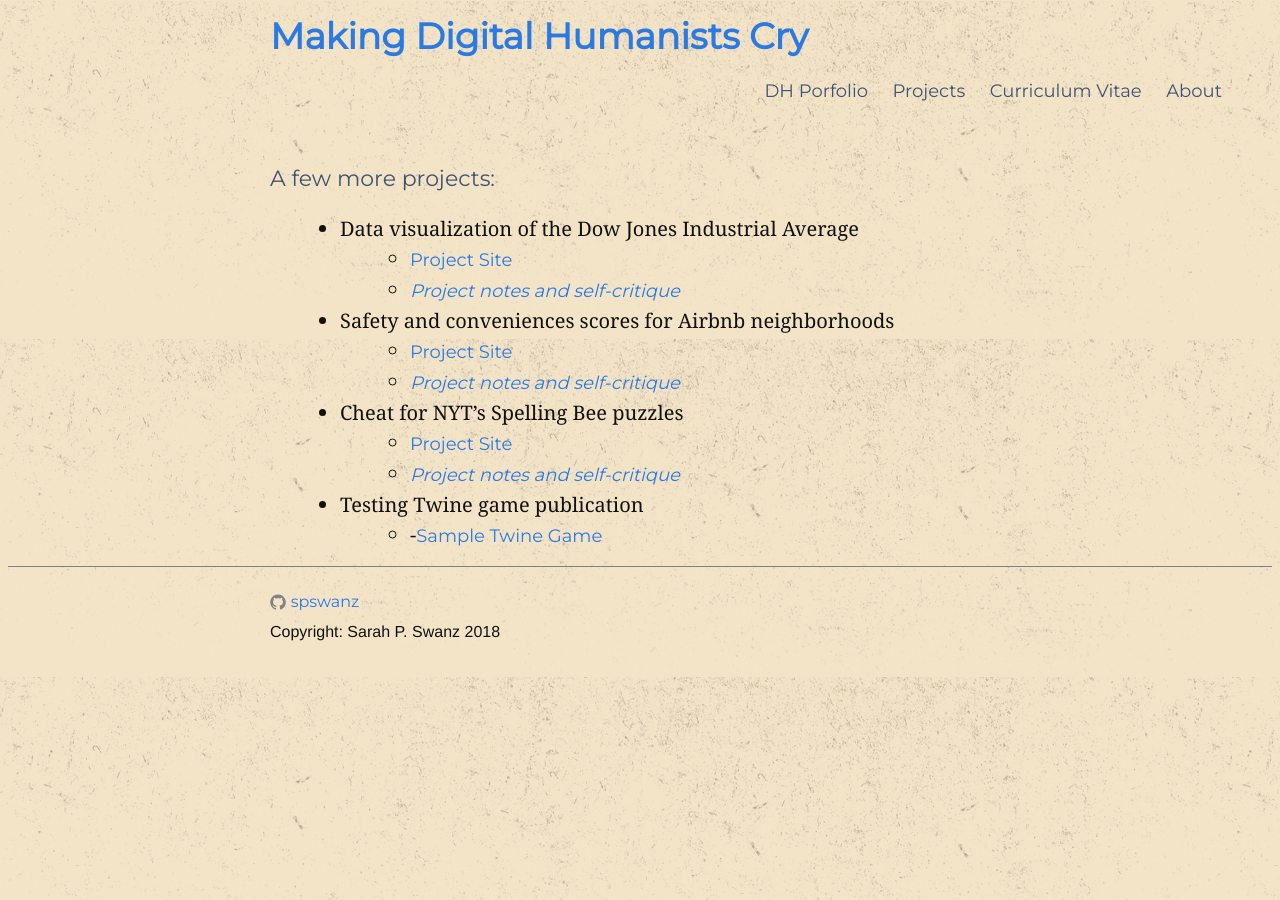
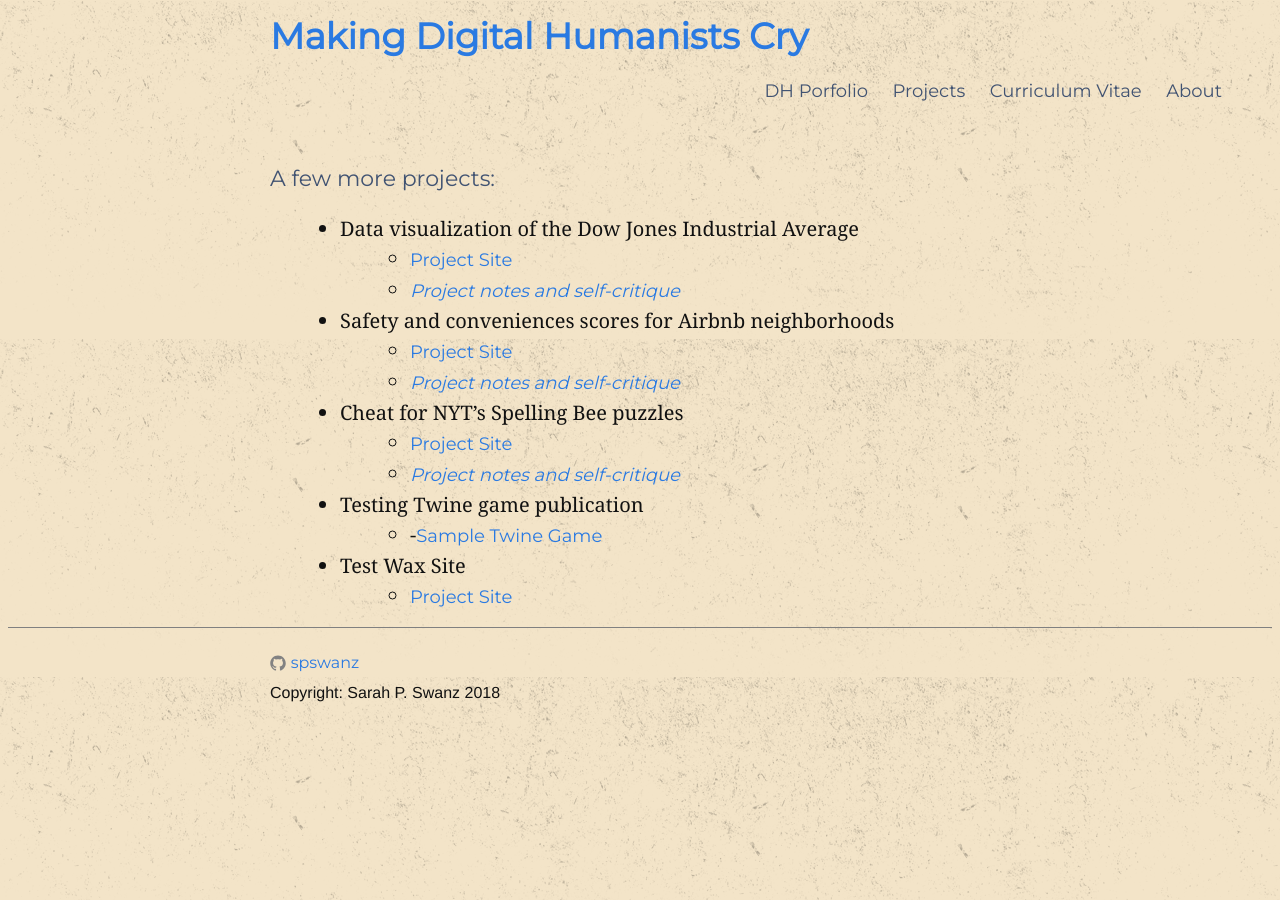
Before and after one commit to spswanz/spswanz.github.io, a Jekyll site: the page built from Projects.md, in a window 1280 px wide. Built offline with Jekyll 4.4.1, drawn with Linux system fonts in a browser that asks for light colours.

Commit message:
Update Projects.md
Add Jade Wax test

```diff
--- a/Projects.md
+++ b/Projects.md
@@ -18,3 +18,6 @@ permalink: /Projects
 
 - Testing Twine game publication
   - -[Sample Twine Game](/TwineTest/TestStory.html)
+
+- Test Wax Site
+    - [Project Site](/JadeTest/index.html)
```
